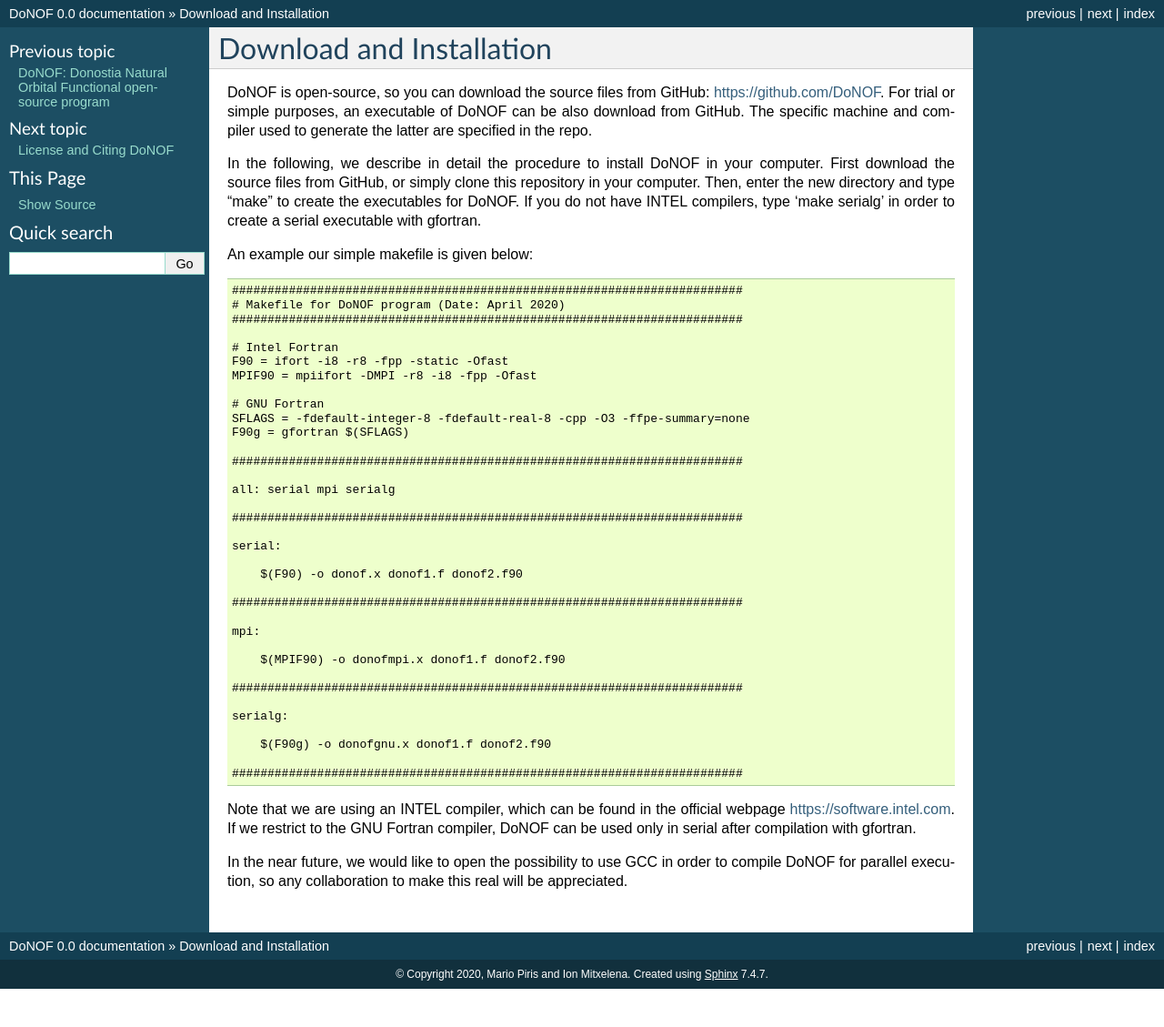
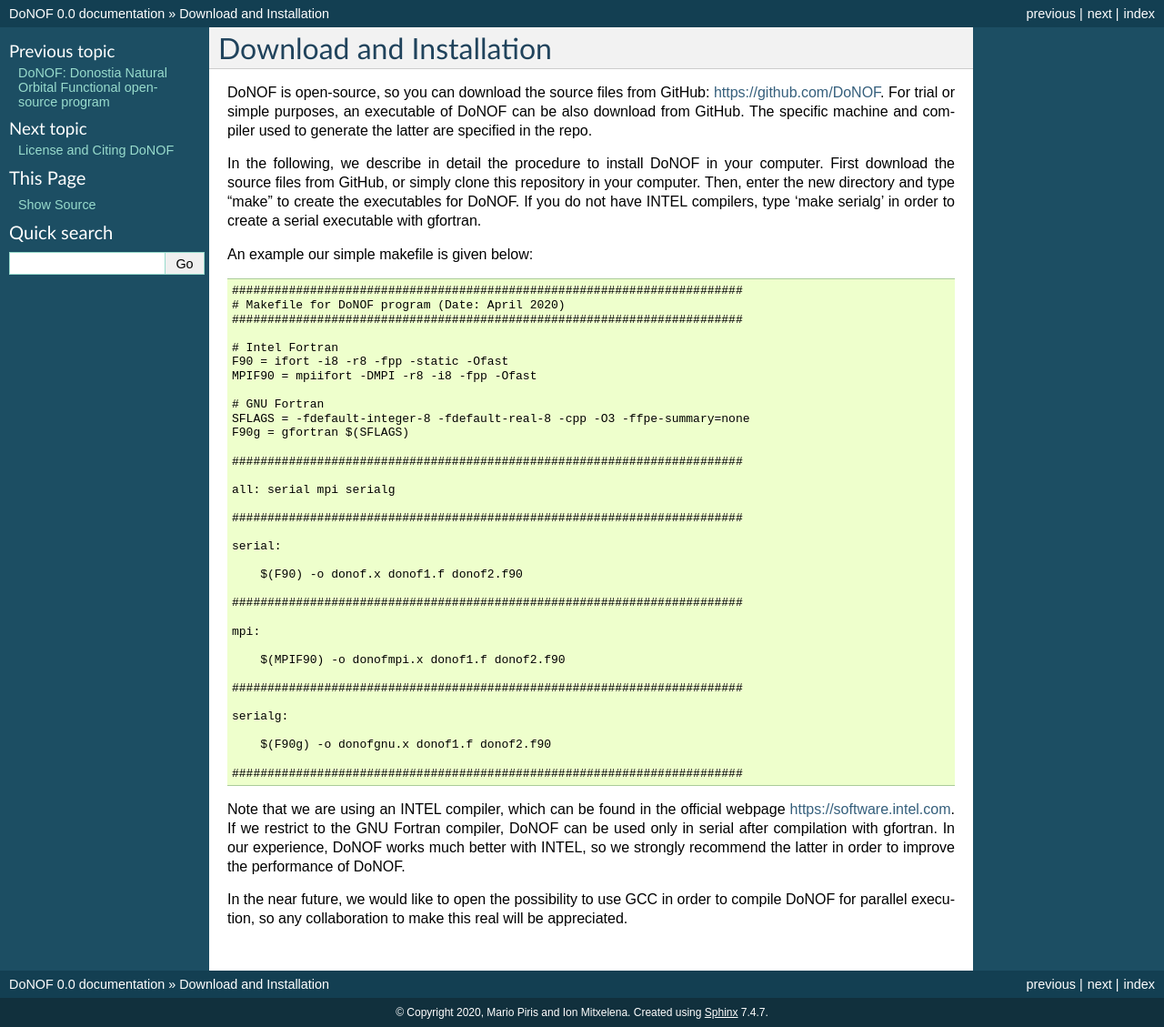
Before and after one commit to DoNOF/DoNOF-Documentation, a Sphinx documentation site: the page built from docs/Installation.rst, in a window 1280 px wide. Shown: the whole page at 91% size. Built offline with Sphinx 7.4.7, drawn with Linux system fonts in a browser that asks for light colours; before the commit the page ends 1087 px from its top, so only the background shows below that.

Commit message:
recommend intel

```diff
--- a/docs/Installation.rst
+++ b/docs/Installation.rst
@@ -45,6 +45,6 @@
     ########################################################################
 
 
-Note that we are using an INTEL compiler, which can be found in the official webpage https://software.intel.com. If we restrict to the GNU Fortran compiler, DoNOF can be used only in serial after compilation with gfortran.
+Note that we are using an INTEL compiler, which can be found in the official webpage https://software.intel.com. If we restrict to the GNU Fortran compiler, DoNOF can be used only in serial after compilation with gfortran. In our experience, DoNOF works much better with INTEL, so we strongly recommend the latter in order to improve the performance of DoNOF.
 
 In the near future, we would like to open the possibility to use GCC in order to compile DoNOF for parallel execution, so any collaboration to make this real will be appreciated.
```
